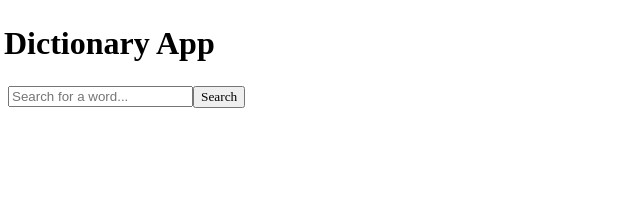
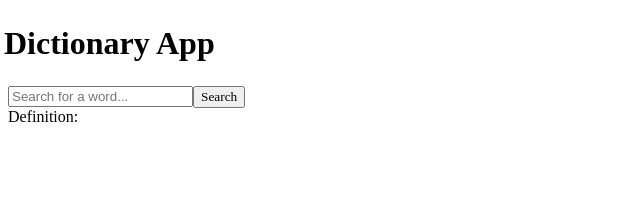
Before and after one commit to uzma333/Dictionary, a React (Create React App) app in the folder xdictionary/: page / in a window 1280 px wide. Shown: the top 198 px of the page, without its empty margins (0-640 px from the left). Built offline with nearby package versions, Linux system fonts and the light colour scheme.

Commit message:
resolved testcase

```diff
--- a/xdictionary/src/components/Dictionary.js
+++ b/xdictionary/src/components/Dictionary.js
@@ -35,8 +35,8 @@ function Dictionary() {
         <div className={styles.dictionary}>
             <input type='text' value={inputWord} onChange={(e)=>setInputWord(e.target.value)} placeholder='Search for a word...'  />
             <button onClick={handleSearch}>Search</button>
-            {/* <strong> <p style={{margin:"0px",padding:"0px"}}>Definition: </p></strong> */}
-           {Definition && <p ><strong>Definition:</strong> {Definition}</p>}
+             <p style={{margin:"0px",padding:"0px"}}>Definition: </p>
+           {Definition && <p> {Definition}</p>}
 
         </div>
 
```
